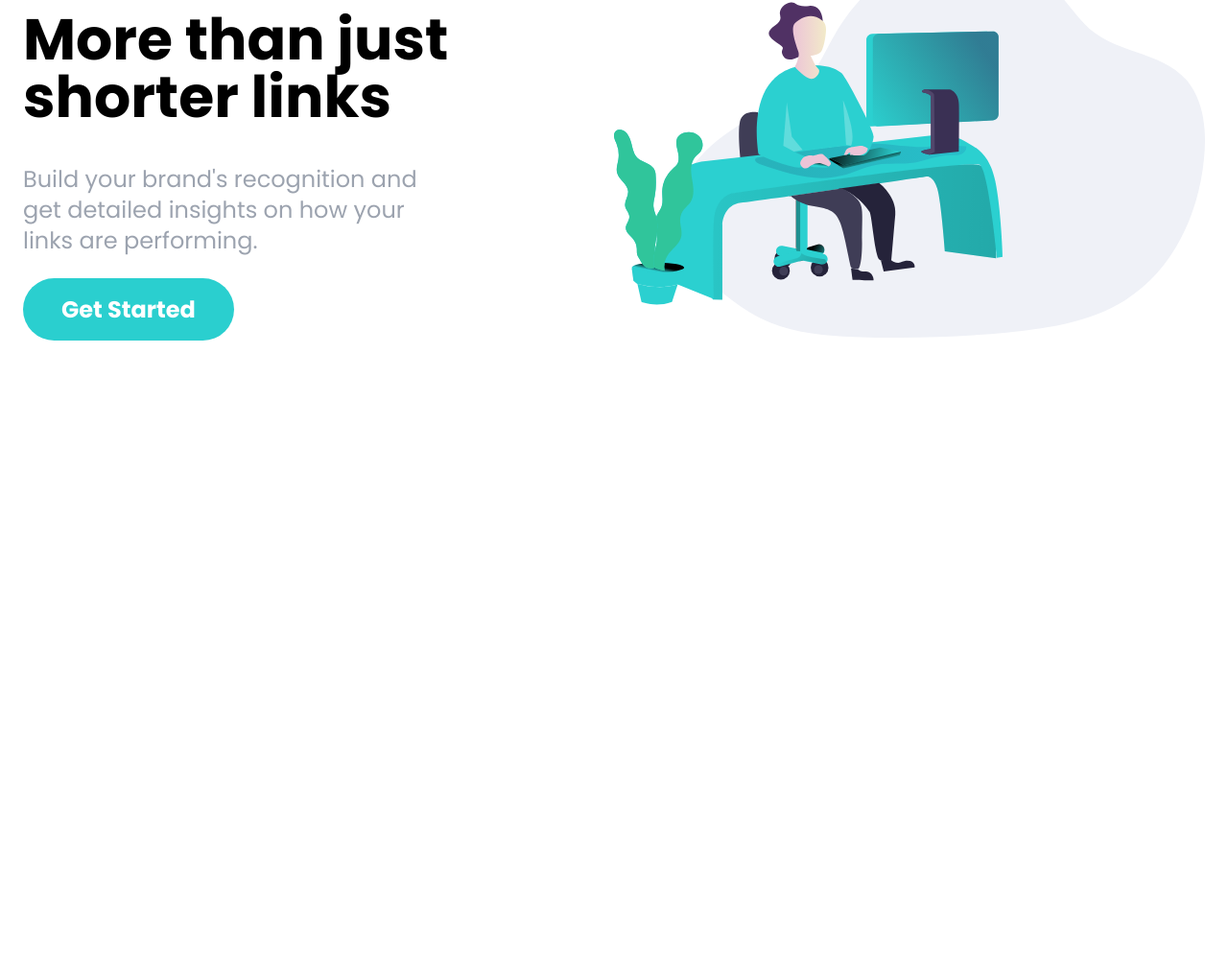
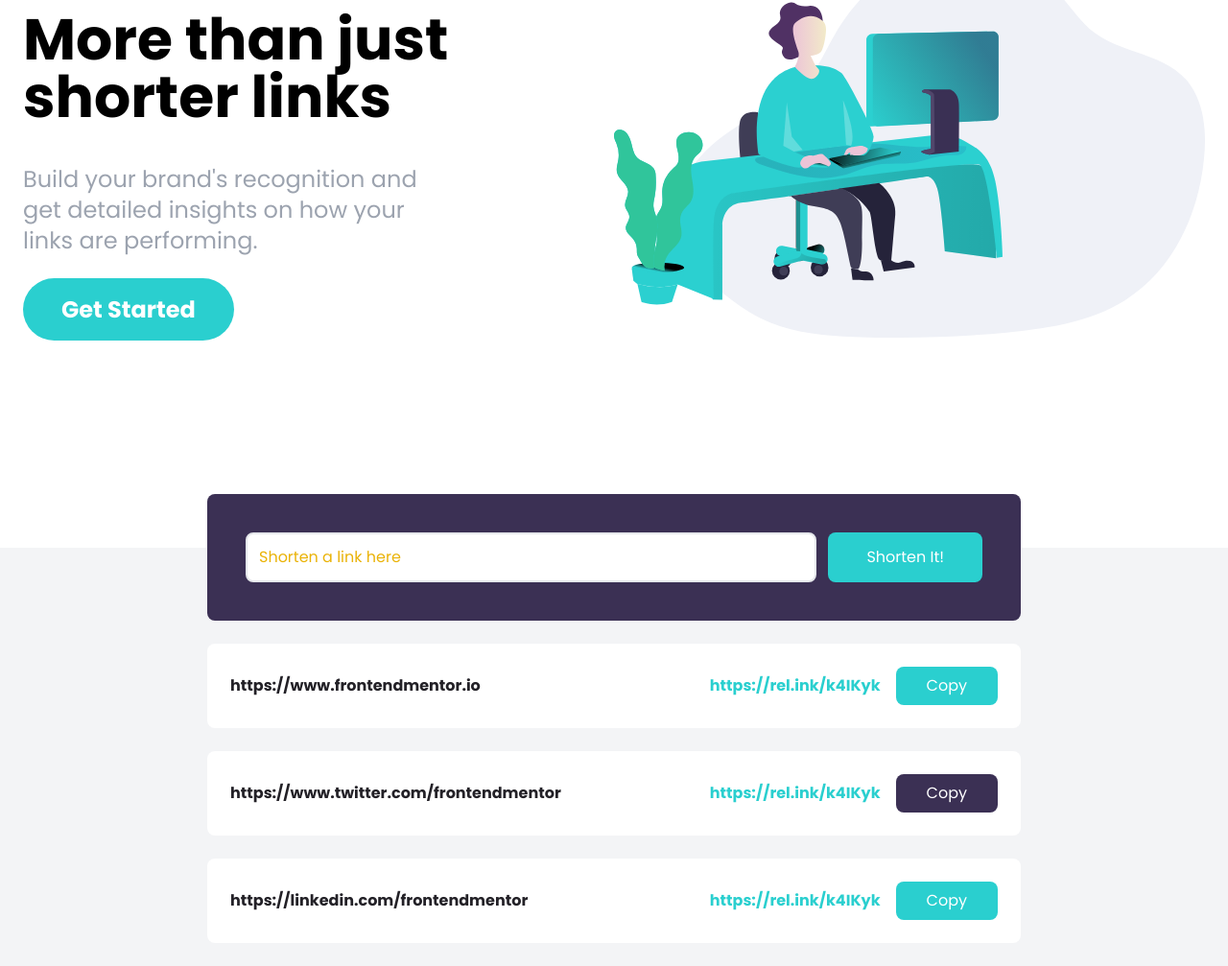
Before and after one commit to INGCapaDev/sortly-website-tailwind, a website: page index.html in a window 1280 px wide. Shown: the part 173-1180 px from the top of the page at 96% size. Before the commit the page ends 800 px from the top, so only its background shows below. Drawn offline with Linux system fonts and the light colour scheme.

Commit message:
feat: Shorten links section

```diff
--- a/index.html
+++ b/index.html
@@ -68,5 +68,55 @@
       </div>
     </section>
 
+    <!-- Shorten section -->
+    <section id="shorten" class="relative bg-gray-100">
+      <!-- Shorten container -->
+      <div class="max-w-4xl mx-auto p-6 space-y-6">
+        <form id="link-form" class="relative flex flex-col w-full p-10 -mt-20 space-y-4 bg-darkViolet rounded-lg md:flex-row md:space-y-0 md:space-x-3">
+          <input type="text" class="flex-1 p-3 border-2 rounded-lg placeholder-yellow-500 focus:outline-none" placeholder="Shorten a link here" id="link-input">
+
+          <button class="px-10 py-3 text-white bg-cyan rounded-lg hover:bg-cyanLight focus:outline-none md:py-2"> Shorten It!</button>
+        </form>
+
+        <!-- Link 1 -->
+        <div class="flex flex-col items-center justify-between w-full p-6 bg-white rounded-lg md:flex-row">
+          <p class="font-bold text-center text-veryDarkViolet md:text-left">
+            https://www.frontendmentor.io
+          </p>
+          <div class="div flex flex-col items-center justify-end flex-1 space-x-4 space-y-2 md:flex-row md:space-y-0">
+            <div class="font-bold text-cyan">
+              https://rel.ink/k4IKyk
+            </div>
+            <button class="p-2 px-8 text-white bg-cyan rounded-lg hover:opacity-70 focus:outline-none">Copy</button>
+          </div>
+        </div>
+        <!-- Link 2 -->
+        <div class="flex flex-col items-center justify-between w-full p-6 bg-white rounded-lg md:flex-row">
+          <p class="font-bold text-center text-veryDarkViolet md:text-left">
+            https://www.twitter.com/frontendmentor
+          </p>
+          <div class="div flex flex-col items-center justify-end flex-1 space-x-4 space-y-2 md:flex-row md:space-y-0">
+            <div class="font-bold text-cyan">
+              https://rel.ink/k4IKyk
+            </div>
+            <button class="p-2 px-8 text-white bg-darkViolet rounded-lg hover:opacity-70 focus:outline-none">Copy</button>
+          </div>
+        </div>
+        <!-- Link 3 -->
+        <div class="flex flex-col items-center justify-between w-full p-6 bg-white rounded-lg md:flex-row">
+          <p class="font-bold text-center text-veryDarkViolet md:text-left">
+            https://linkedin.com/frontendmentor
+          </p>
+          <div class="div flex flex-col items-center justify-end flex-1 space-x-4 space-y-2 md:flex-row md:space-y-0">
+            <div class="font-bold text-cyan">
+              https://rel.ink/k4IKyk
+            </div>
+            <button class="p-2 px-8 text-white bg-cyan rounded-lg hover:opacity-70 focus:outline-none">Copy</button>
+          </div>
+        </div>
+      </div>
+
+    </section>
+
   </body>
 </html>
```
Also changed, not shown: css/style.css.
